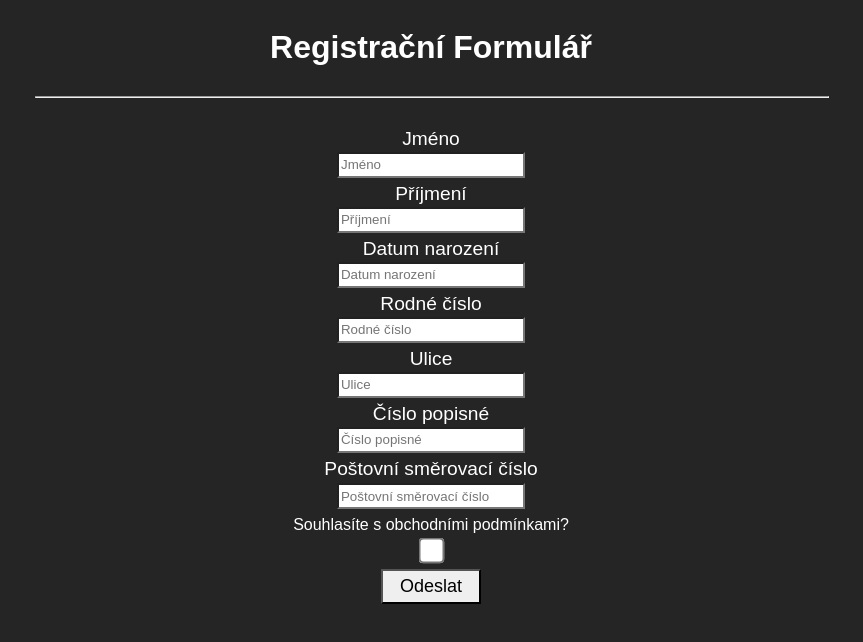
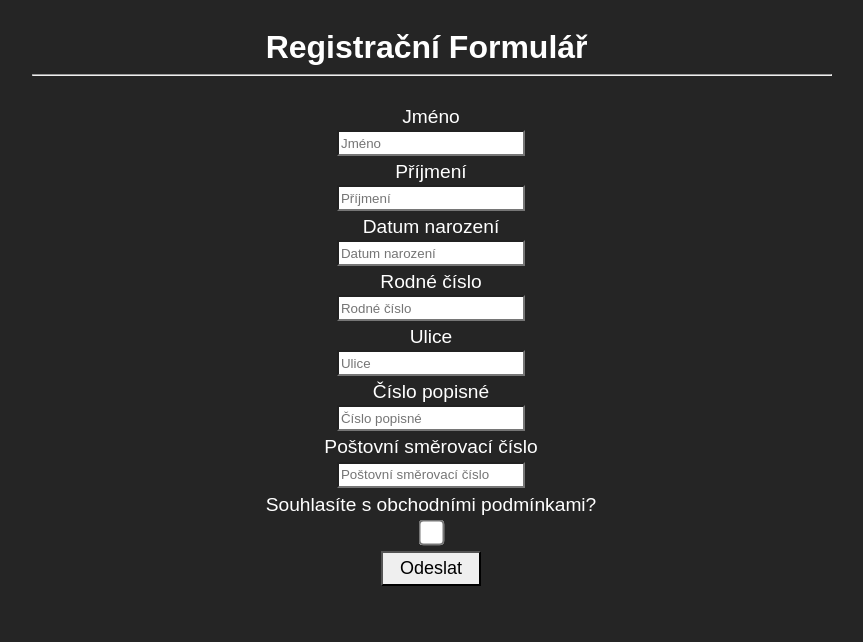
Before and after one commit to Vixaj/I2B, a plain HTML site: page index.html in a window 1280 px wide. Shown: the whole page, without its empty margins (209-1072 px from the left). Drawn offline with Linux system fonts and the light colour scheme.

Commit message:
Update style.css

```diff
--- a/style.css
+++ b/style.css
@@ -4,6 +4,7 @@ body{
 }
 #head{
     font-family: Arial, Helvetica, sans-serif;
+    margin-bottom: 0px;
     grid-column: 2/3;
 }
 
@@ -44,6 +45,7 @@ body{
 }
 #labelPodm{
     grid-column: 2/3;
+    font-size: larger;
     justify-self:center;
     font-family: Arial, Helvetica, sans-serif;
 }
```
